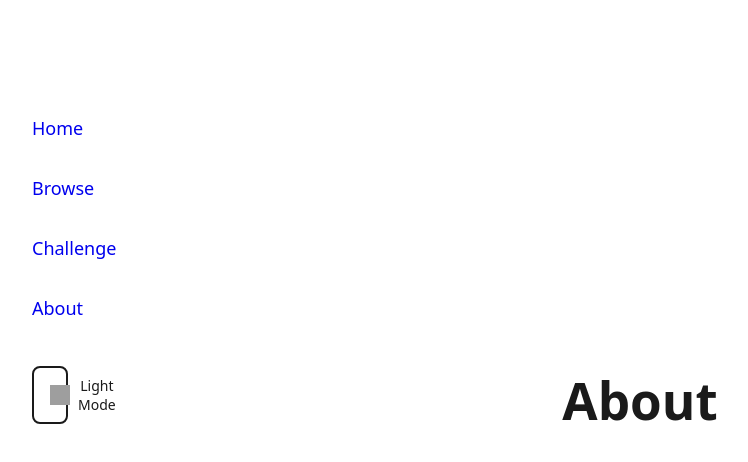
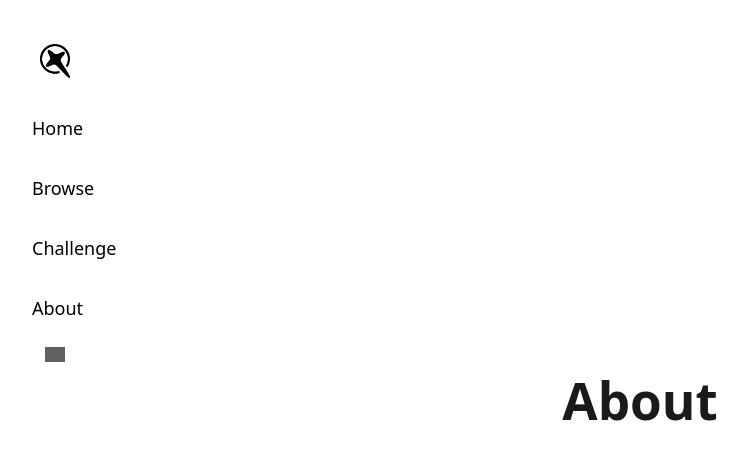
Before and after one commit to yaboi-jepoy/SpaceBiologyEngine, a React (Vite) app in the folder sbe/: page /about in a window 1280 px wide. Shown: the top 462 px of the page, without its empty margins (0-748 px from the left). Built offline with nearby package versions, Linux system fonts and the light colour scheme; grey boxes are pictures that could not be loaded.

Commit message:
Added sidebar, toggle to all pages
ayun nasa title na

```diff
--- a/sbe/src/components/pages/AboutPage.jsx
+++ b/sbe/src/components/pages/AboutPage.jsx
@@ -2,13 +2,15 @@ import React from 'react';
 import '../../styles/pages/AboutPage.css';
 import SideBar from '../SideBar';
 
-export default function AboutPage() {
+const AboutPage = ({ theme, setTheme }) => {
   return (
     <div className="about-container">
-        <SideBar />
+        <SideBar theme={theme} setTheme={setTheme} />
         <div className="about-content">
             <h1 className="about">About</h1>
         </div>
     </div>
   )
 }
+
+export default AboutPage;
--- a/sbe/src/components/pages/BrowsePage.jsx
+++ b/sbe/src/components/pages/BrowsePage.jsx
@@ -16,11 +16,11 @@ const categories = [
   'Stem Cell Research',
 ];
 
-export default function BrowsePage() {
+const BrowsePage = ({ theme, setTheme }) => {
   return (
     <div className='browse-page'>
       <div className='browse-sidebar'>
-        <SideBar />
+        <SideBar theme={theme} setTheme={setTheme} />
       </div>
       <div className="browse-container">
         <h2 className="browse-title">Biology Categories</h2>
@@ -33,3 +33,5 @@ export default function BrowsePage() {
     </div>
   );
 }
+
+export default BrowsePage;
--- a/sbe/src/components/pages/ChallengePage.jsx
+++ b/sbe/src/components/pages/ChallengePage.jsx
@@ -1,14 +1,16 @@
 import React from 'react';
 import '../../styles/pages/ChallengePage.css';
-import SideBar from '../SideBar';
+import SideBar from '../SideBar'; // import sidebar
 
-export default function ChallengePage() {
+const ChallengePage = ({ theme, setTheme }) => {
   return (
     <div className="challenge-container">
-        <SideBar />
+        <SideBar theme={theme} setTheme={setTheme} />
         <div className="challenge-content">
             <h1 className="challenge">Challenge</h1>
         </div>
     </div>
   )
 }
+
+export default ChallengePage;
--- a/sbe/src/components/themetoggle.jsx
+++ b/sbe/src/components/themetoggle.jsx
@@ -41,9 +41,6 @@ const ToggleTheme = ({ theme, setTheme }) => {
         alt={`${theme === 'light' ? 'Dark' : 'Light'} mode icon`}
         className="theme-icon"
       />
-      <span className="theme-text">
-        {theme === 'light' ? "Dark Mode" : "Light Mode"}
-      </span>
     </button>
   );
 };
--- a/sbe/src/styles/App.css
+++ b/sbe/src/styles/App.css
@@ -13,10 +13,12 @@
 
 body.light {
   background-color: #fff;
-  color: #222;
 }
 
 body.dark {
   background-color: #000;
-  color: #fff;
 }
+
+a:hover {
+  color: #7135E5;
+}
--- a/sbe/src/styles/SideBar.css
+++ b/sbe/src/styles/SideBar.css
@@ -32,6 +32,24 @@
   padding: 12px 8px;
 }
 
+/* LIGHT MODE */
+body.light .side-bar-routes a {
+  color: #000;
+}
+
+body.light .side-bar-routes a:hover {
+  color: #A991FF;
+}
+
+/* DARK MODE */
+body.dark .side-bar-routes a {
+  color: #fff;
+}
+
+body.dark .side-bar-routes a:hover {
+  color: #A991FF;
+}
+
 /* .logo-text {
   display: flex;
   flex-direction: column;
@@ -49,8 +67,3 @@
   font-size: 10px;
   margin: 0;
 } */
-
-.theme-toggle-btn {
-  width: 30px;
-  margin-top: 20px;
-}
--- a/sbe/src/styles/index.css
+++ b/sbe/src/styles/index.css
@@ -1,5 +1,5 @@
 :root {
-  font-family: system-ui, Helvetica, Arial, sans-serif;
+  font-family: system-ui, Inter, Helvetica, Arial, sans-serif;
   color-scheme: light dark;
 }
 
--- a/sbe/src/styles/themetoggle.css
+++ b/sbe/src/styles/themetoggle.css
@@ -1,63 +1,53 @@
 .theme-toggle-btn {
+  width: 45px;
+  height: 45px;
+  border: none;
+  border-radius: 50%;
+  cursor: pointer;
   display: flex;
-  align-items: center;
-  gap: 8px;
-  padding: 8px 16px;
-  background: transparent;
-  border: 2px solid currentColor;
-  border-radius: 8px;
-  cursor: pointer;
-  transition: all 0.3s ease;
-  font-family: inherit;
-  font-size: 14px;
-}
-
-.theme-toggle-btn:hover {
-  background: rgba(0, 0, 0, 0.1);
-  transform: translateY(-1px);
+  justify-content: center;
 }
 
 .theme-icon {
   width: 20px;
-  height: 20px;
+  align-items: center;
+  padding: 0;
   transition: transform 0.3s ease;
-}
-
-.theme-text {
-  font-weight: 500;
 }
 
 /* Theme-specific styles */
 body.light {
-  background-color: #ffffff;
+  background-color: #fff;
   color: #1a1a1a;
 }
 
 body.dark {
   background-color: #1a1a1a;
-  color: #ffffff;
+  color: #fff;
 }
 
 body {
   transition: background-color 0.3s ease, color 0.3s ease;
 }
 
-/* Dark theme toggle button styles */
-body.dark .theme-toggle-btn {
-  border-color: #ffffff;
-  color: #ffffff;
+/* BUTTON (LIGHT THEME) */
+body.light .theme-icon {
+  filter: invert(1)
+}
+
+body.light .theme-toggle-btn{
+  background-color: #fff;
+}
+
+body.light .theme-toggle-btn:hover{
+  background-color: rgba(0, 0, 0, 0.1);
+}
+
+/* BUTTON (DARK THEME) */
+body.dark .theme-toggle-btn{
+  background-color: #1a1a1a;
 }
 
 body.dark .theme-toggle-btn:hover {
-  background: rgba(255, 255, 255, 0.1);
+  background-color: rgba(0, 0, 0, 1);
 }
-
-/* Light theme toggle button styles */
-body.light .theme-toggle-btn {
-  border-color: #1a1a1a;
-  color: #1a1a1a;
-}
-
-body.light .theme-toggle-btn:hover {
-  background: rgba(0, 0, 0, 0.1);
-}
```
